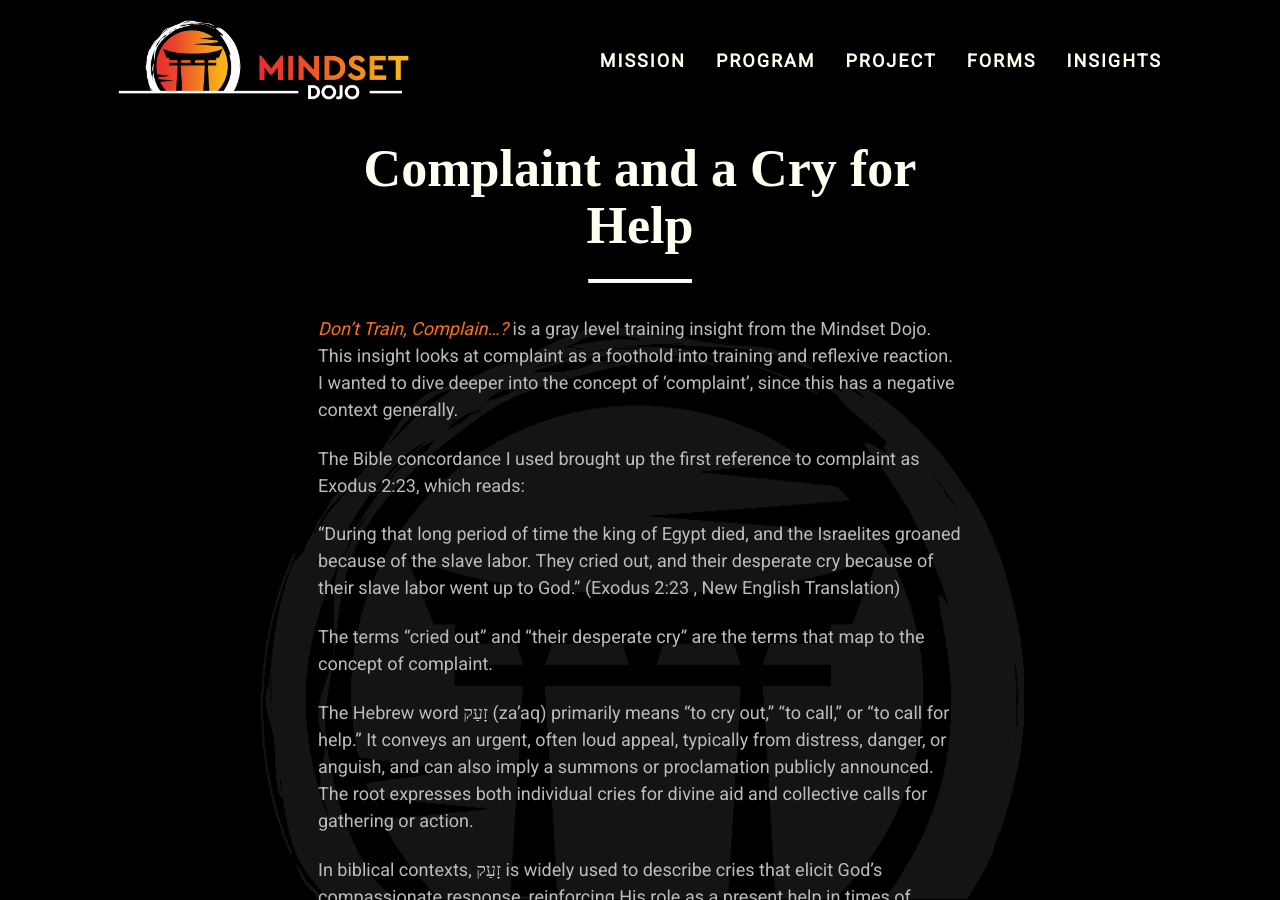
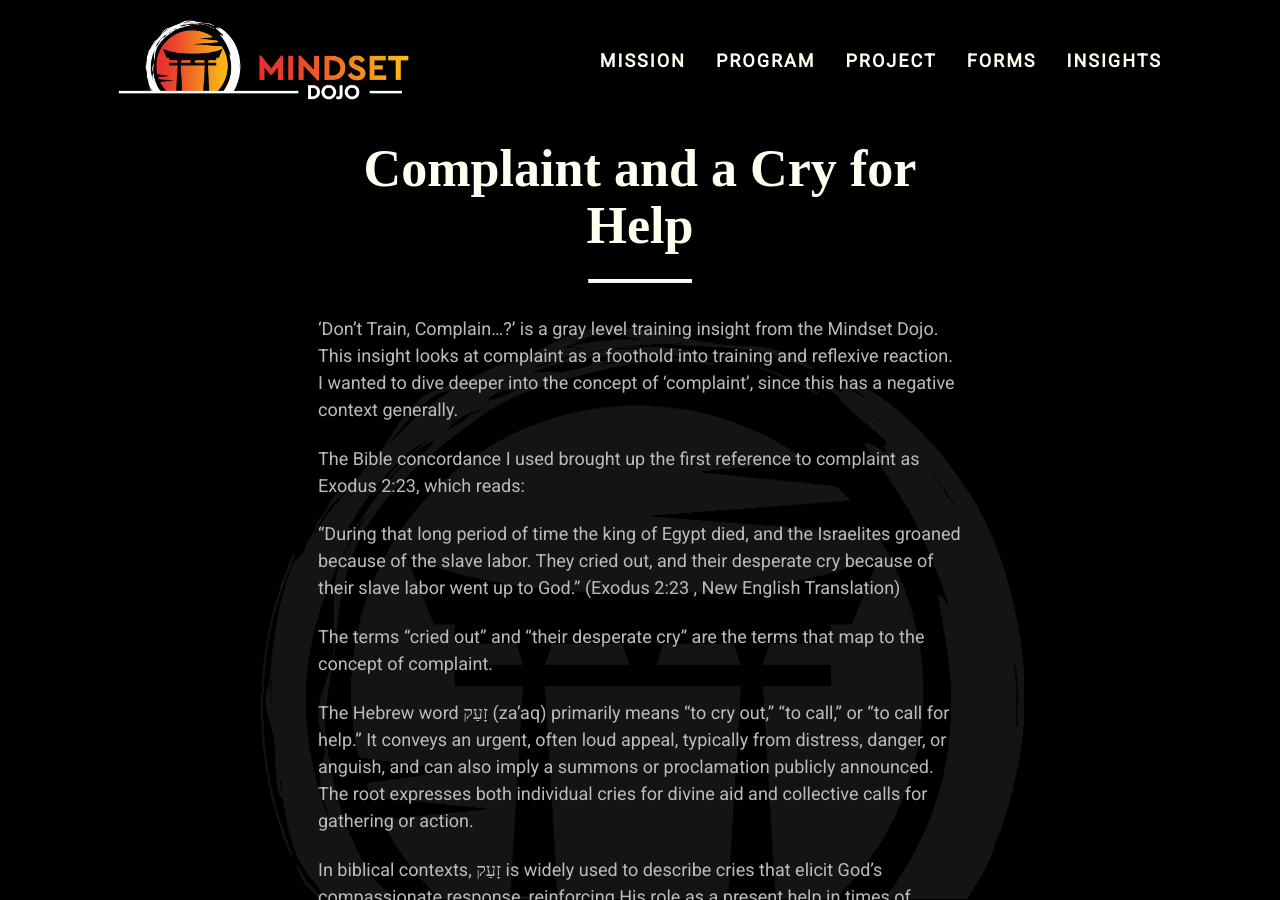
Before and after one commit to mindset-dojo/mindset-dojo.github.io, a Jekyll site: the page built from _insights/2025-10-30-complaint-and-help.md, in a window 1280 px wide and 900 px high. Built offline with Jekyll 4.4.1, drawn with Linux system fonts in a browser that asks for light colours; some web fonts are replaced; some of the changed lines change nothing that is shown.

Commit message:
Revert the link

```diff
--- a/_insights/2025-10-30-complaint-and-help.md
+++ b/_insights/2025-10-30-complaint-and-help.md
@@ -15,7 +15,7 @@ principles:
 excerpt: "Reflection on the 'Don't Train, Complain...?' Mindset Dojo insight."
 ---
 
-[Don't Train, Complain...?](../2025-10-20-dont-train-complain/) is a gray level training insight from the Mindset Dojo. This insight looks at complaint as a foothold into training and reflexive reaction. I wanted to dive deeper into the concept of 'complaint', since this has a negative context generally.
+'Don't Train, Complain...?' is a gray level training insight from the Mindset Dojo. This insight looks at complaint as a foothold into training and reflexive reaction. I wanted to dive deeper into the concept of 'complaint', since this has a negative context generally.
 
 The Bible concordance I used brought up the first reference to complaint as Exodus 2:23, which reads:
 
```
